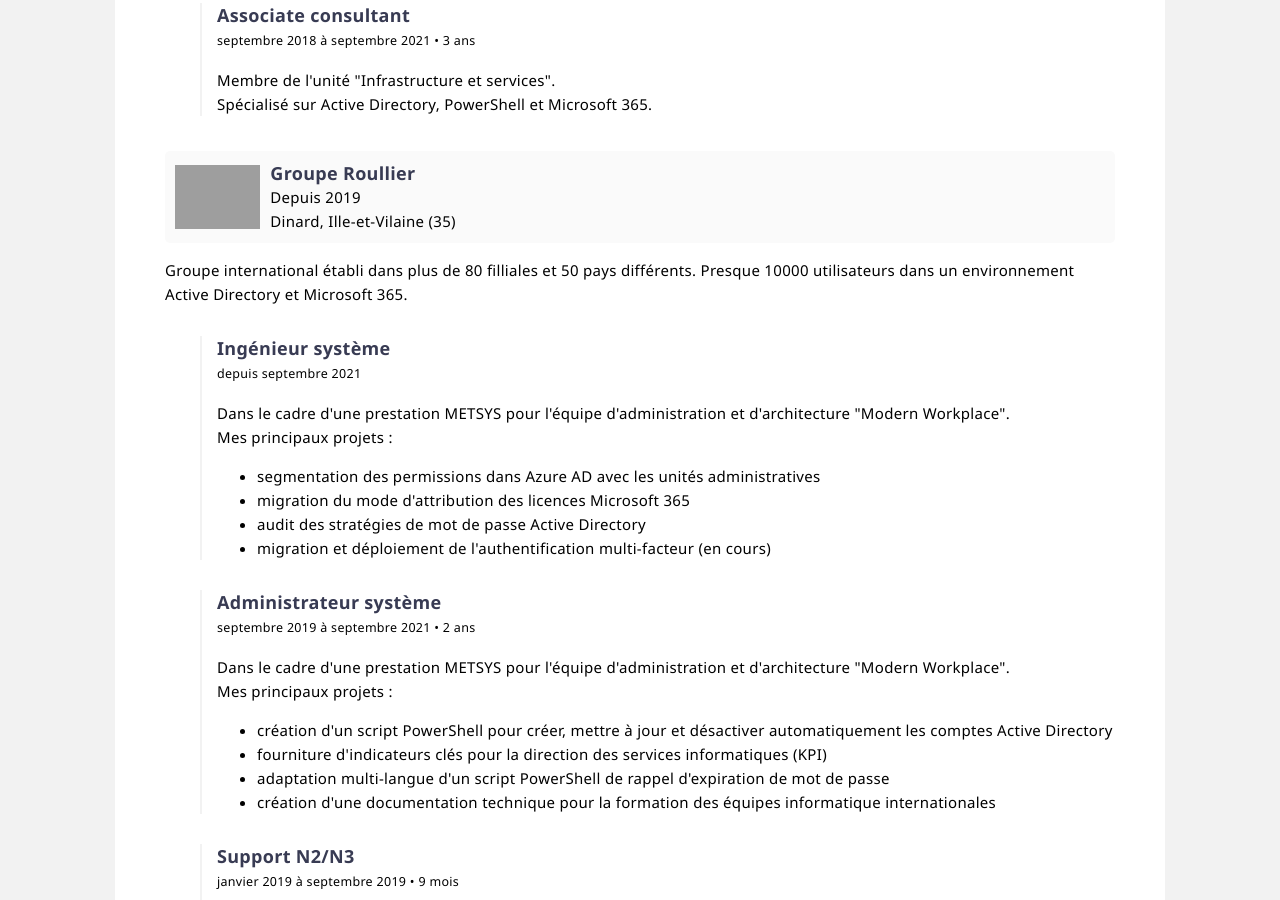
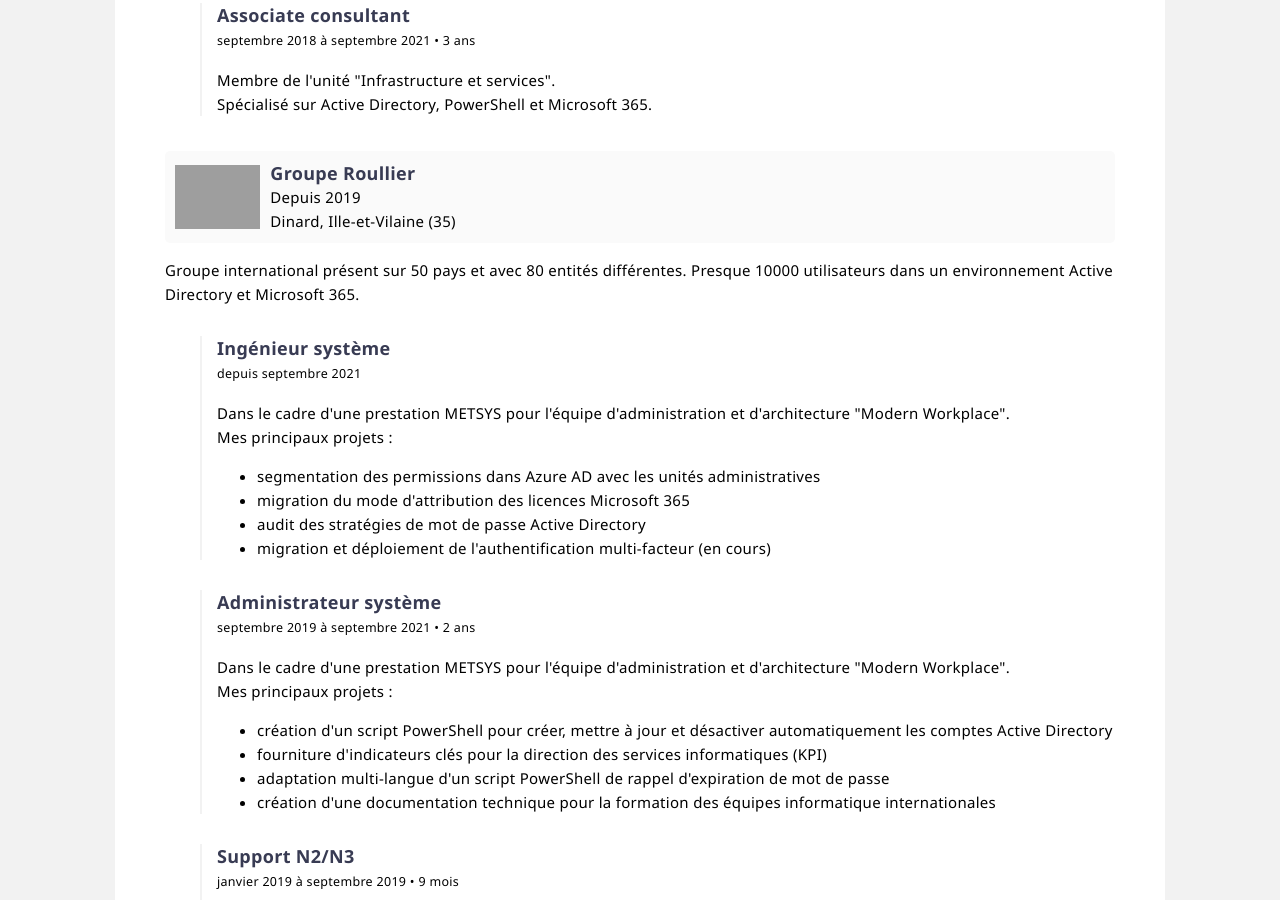
Before and after one commit to leobouard/leobouard.github.io, a Jekyll site: the page built from cv.md, in a window 1280 px wide and 900 px high, scrolled down 1176 px. Built offline with Jekyll 4.4.1, drawn with Linux system fonts in a browser that asks for light colours; our own code applies the rules of GitHub Pages for plain Markdown files; grey boxes are pictures that could not be loaded.

Commit message:
Update cv.md

```diff
--- a/cv.md
+++ b/cv.md
@@ -83,7 +83,7 @@
             </div>
         </div>
         <div>
-            <p>Groupe international établi dans plus de 80 filliales et 50 pays différents. Presque 10000 utilisateurs dans un environnement Active Directory et Microsoft 365.</p>
+            <p>Groupe international présent sur 50 pays et avec 80 entités différentes. Presque 10000 utilisateurs dans un environnement Active Directory et Microsoft 365.</p>
         </div>
         <div class="experience">
             <h4>Ingénieur système</h4>
```
